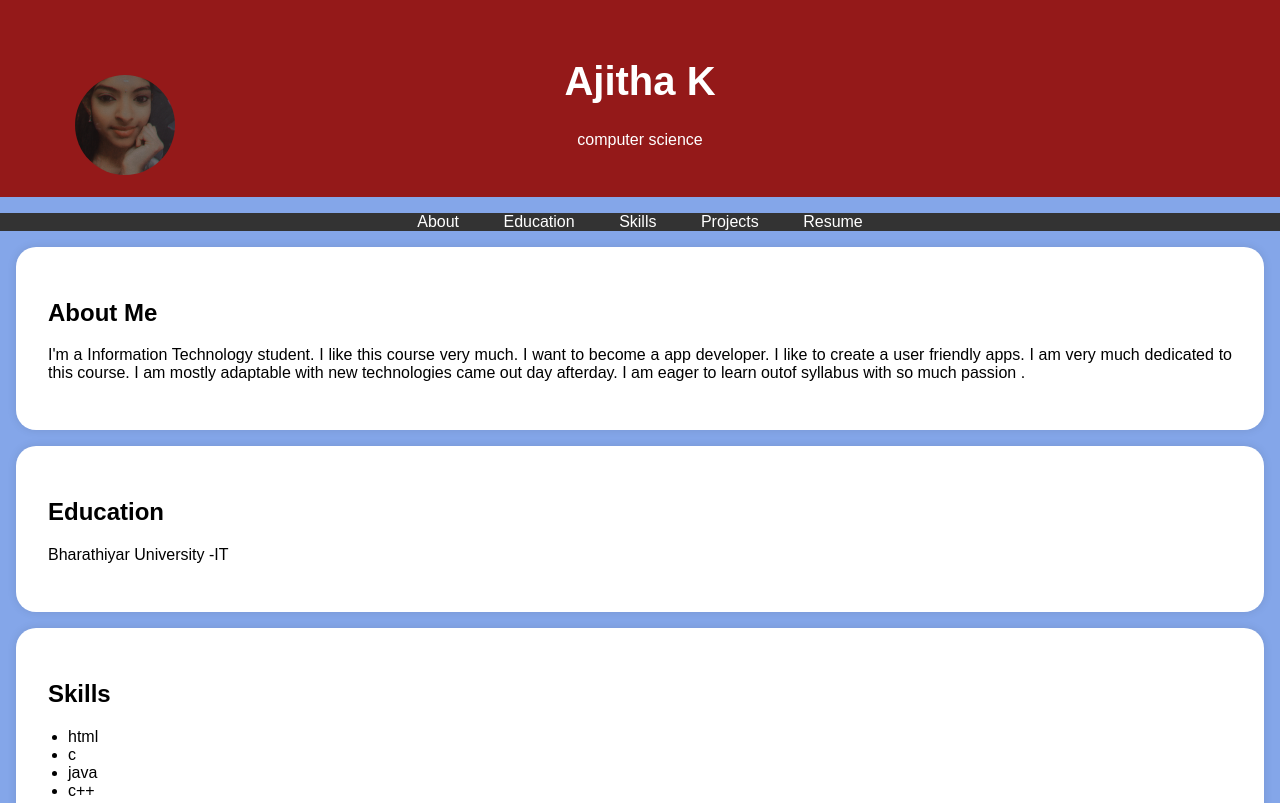
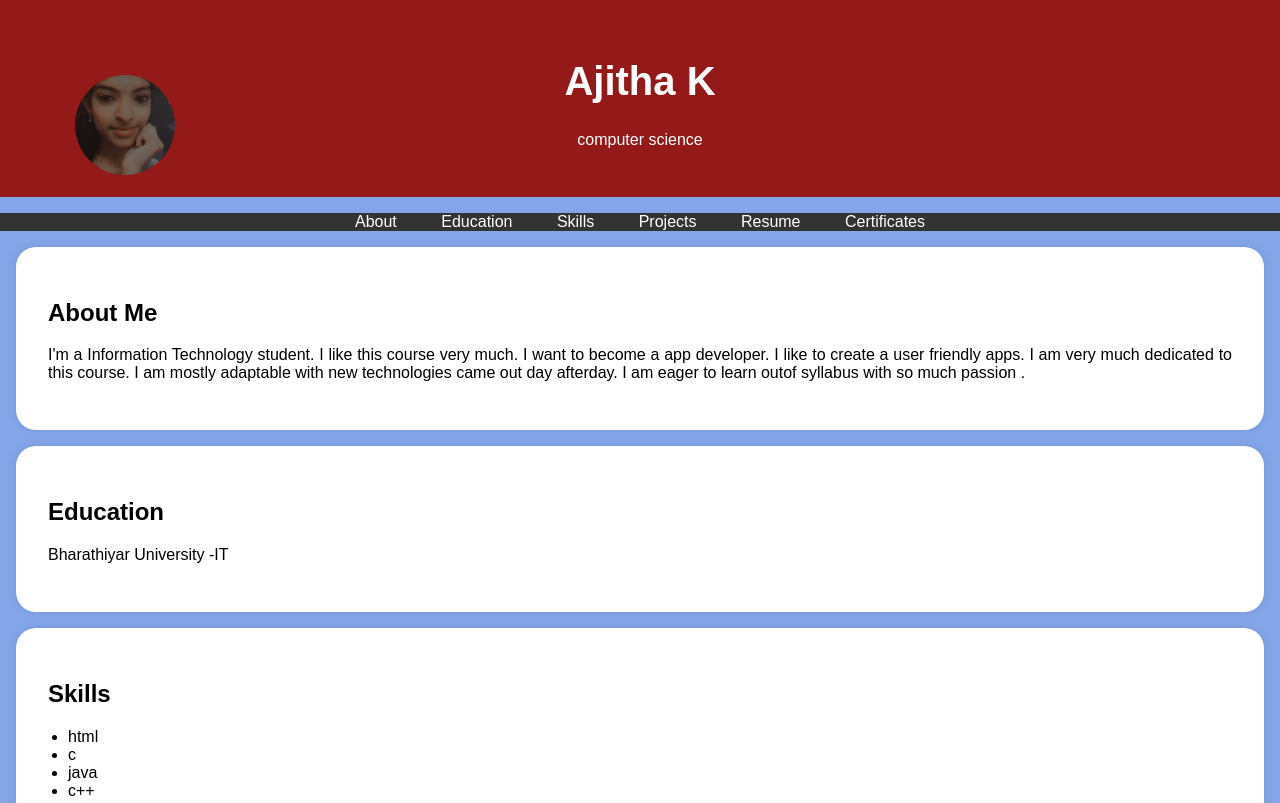
Before and after one commit to Ajitha2124/Digital-Portfolio, a plain HTML site: page index.html in a window 1280 px wide. Shown: the top 803 px of the page. Drawn offline with Linux system fonts and the light colour scheme.

Commit message:
index.html

```diff
--- a/index.html
+++ b/index.html
@@ -108,6 +108,7 @@
             <li><a href="#skills">Skills</a></li>
             <li><a href="html project.html">Projects</a></li>
             <li><a href="#resume">Resume</a></li>
+            <li><a href="Completion Certificate _ SkillsBuild (2)">Certificates</a></li>
 
         </ul>
     </nav>
```
